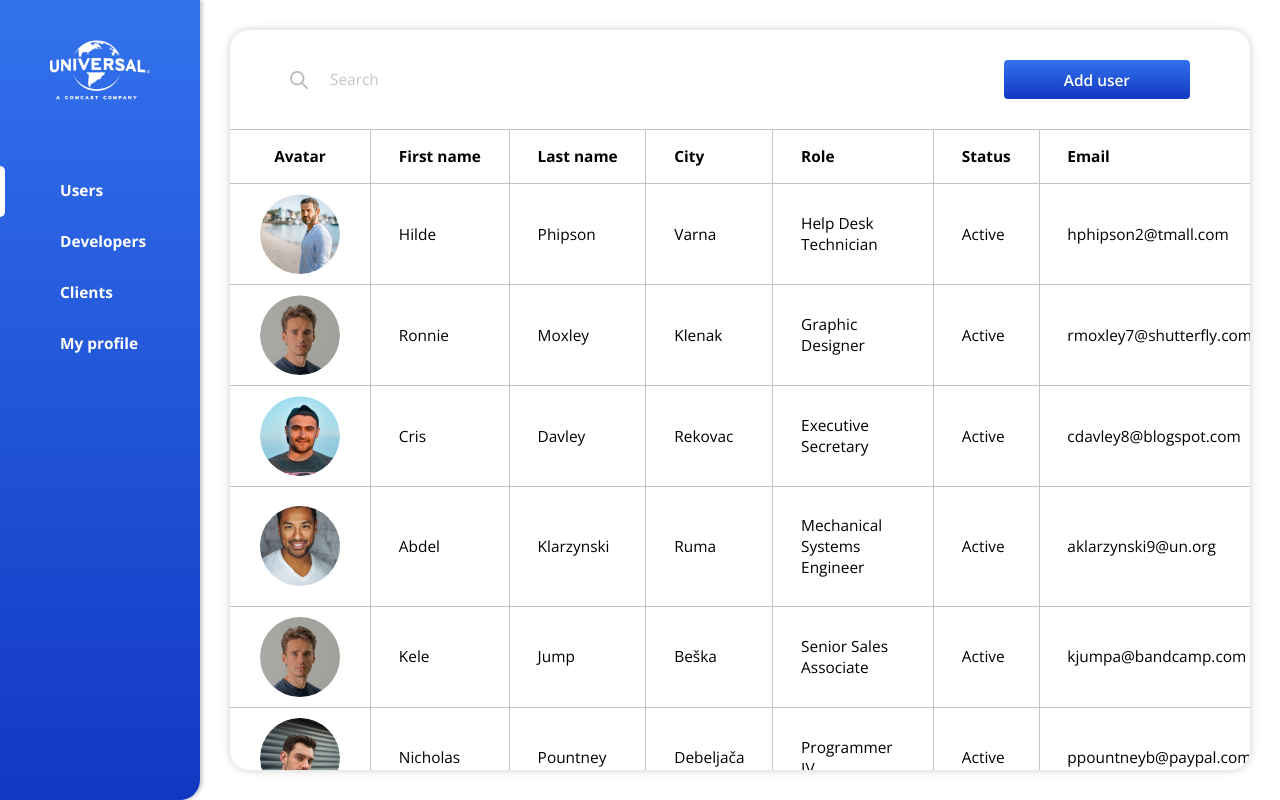
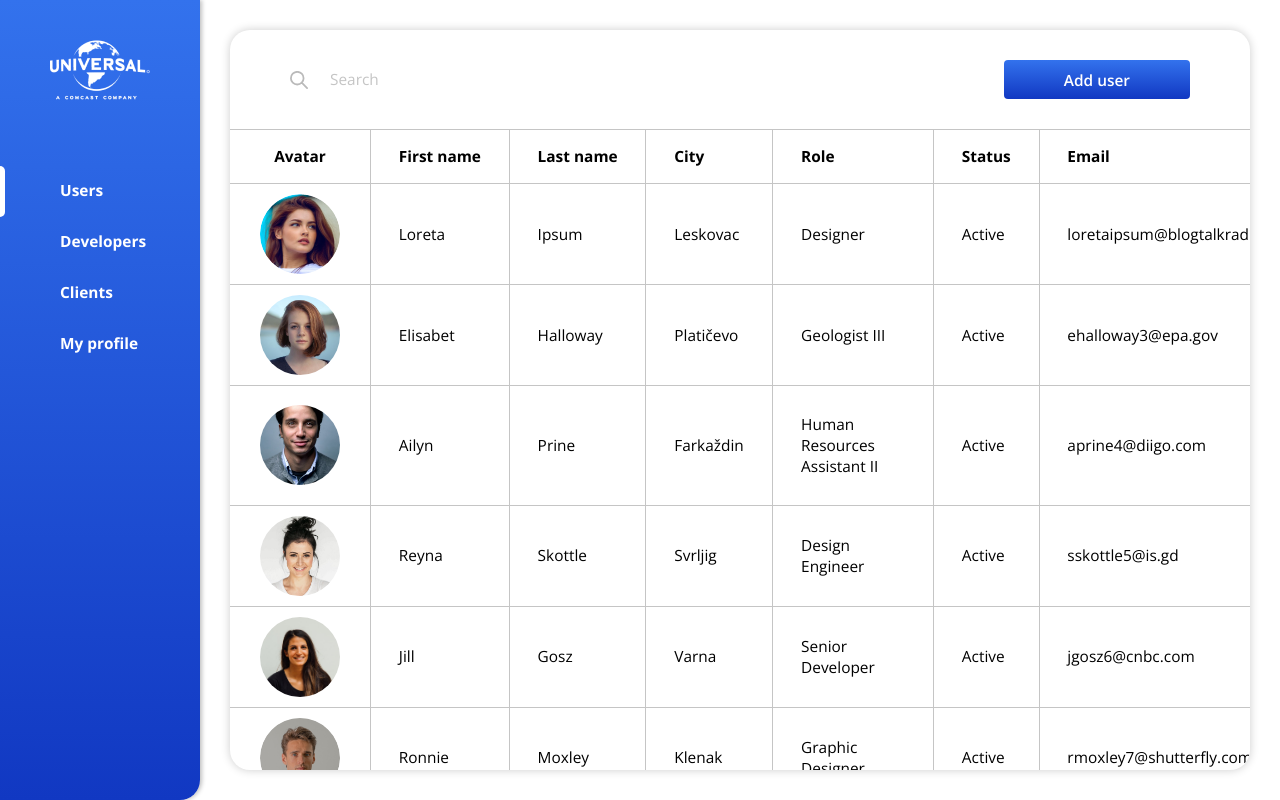
Before and after one commit to MKonkolj/React_Dashboard, a React (Create React App) app: page /users in a window 1280 px wide. Built offline with nearby package versions, Linux system fonts and the light colour scheme; data requests are answered from the project's data file.

Commit message:
upgrade ddidnt work, back to stabilna verzija

```diff
--- a/data/db.json
+++ b/data/db.json
@@ -1,21 +1,89 @@
 {
   "users": [
     {
-      "id": 3,
+      "id": 1,
       "avatar": {
-        "image_path": "./images/profile-images/profile-guy-two.png",
-        "image_alt": "Profile image of Hilde Phipson"
+        "image_path": "./images/profile-images/profile-woman.png",
+        "image_alt": "Profile image of Loreta Ipsum"
       },
-      "first_name": "Hilde",
-      "last_name": "Phipson",
-      "email": "hphipson2@tmall.com",
-      "street": "Steensland",
+      "first_name": "Loreta",
+      "last_name": "Ipsum",
+      "email": "loretaipsum@blogtalkradio.com",
+      "street": "Muir",
+      "city": "Leskovac",
+      "country": "Serbia",
+      "password": "secret",
+      "role": "Designer",
+      "status": "Active",
+      "tekuci_racun": "5108752629866969"
+    },
+    {
+      "id": 4,
+      "avatar": {
+        "image_path": "./images/profile-images/christie-campbell.jpg",
+        "image_alt": "Profile image of Elisabet Halloway"
+      },
+      "first_name": "Elisabet",
+      "last_name": "Halloway",
+      "email": "ehalloway3@epa.gov",
+      "street": "Moulton",
+      "city": "Platičevo",
+      "country": "Serbia",
+      "password": "secret",
+      "role": "Geologist III",
+      "status": "Active",
+      "tekuci_racun": "5108750688051739"
+    },
+    {
+      "id": 5,
+      "avatar": {
+        "image_path": "./images/profile-images/jurica-koletic.jpg",
+        "image_alt": "Profile image of Ailyn Prine"
+      },
+      "first_name": "Ailyn",
+      "last_name": "Prine",
+      "email": "aprine4@diigo.com",
+      "street": "Village",
+      "city": "Farkaždin",
+      "country": "Serbia",
+      "password": "secret",
+      "role": "Human Resources Assistant II",
+      "status": "Active",
+      "tekuci_racun": "5108751762224531"
+    },
+    {
+      "id": 6,
+      "avatar": {
+        "image_path": "./images/profile-images/jake-nackos.jpg",
+        "image_alt": "Profile image of Reyna Skottle"
+      },
+      "first_name": "Reyna",
+      "last_name": "Skottle",
+      "email": "sskottle5@is.gd",
+      "street": "Melby",
+      "city": "Svrljig",
+      "country": "Serbia",
+      "password": "secret",
+      "role": "Design Engineer",
+      "status": "Active",
+      "tekuci_racun": "5108753849393685"
+    },
+    {
+      "id": 7,
+      "avatar": {
+        "image_path": "./images/profile-images/stephanie-liverani.jpg",
+        "image_alt": "Profile image of Jill Gosz"
+      },
+      "first_name": "Jill",
+      "last_name": "Gosz",
+      "email": "jgosz6@cnbc.com",
+      "street": "Prairie Rose",
       "city": "Varna",
       "country": "Serbia",
       "password": "secret",
-      "role": "Help Desk Technician",
+      "role": "Senior Developer",
       "status": "Active",
-      "tekuci_racun": "5108757565033268"
+      "tekuci_racun": "5108758353829982"
     },
     {
       "id": 8,
--- a/src/Components/DeleteModal.js
+++ b/src/Components/DeleteModal.js
@@ -1,5 +1,4 @@
 import React from 'react'
-import { ReactDOM } from 'react'
 
 function DeleteModal({name, id, removeItem, setDeleteModalShow}) {
 
--- a/src/Components/Searchbar.js
+++ b/src/Components/Searchbar.js
@@ -1,9 +1,9 @@
-// This handle is defined in Table.js ==========================
 const searchbar = ({ handleOnChange }) => {
+
   return (
     <div className="top-section">
         <input onChange={handleOnChange} className="searchbar" type="text" placeholder="Search" />
-        <input className="add-user-btn btn-primary" type="submit" value="Add user" id="addUserBtn" />
+        <input className="add-user-btn btn-primary" type="submit" value="Add user" />
     </div>
   )
 }
--- a/src/Components/Table.js
+++ b/src/Components/Table.js
@@ -2,9 +2,11 @@ import Searchbar from "../Components/Searchbar";
 import TableBody from "../Components/TableBody";
 import { useEffect, useState } from "react";
 
-function Table({ url, data, columns, options }) {
+function Table({ url, columns, options }) {
 
   // Set all users initially to be displayed =====================
+
+  const [data, setData] = useState();
   const [searchedData, setSearchedData] = useState();
 
   useEffect(() => {
@@ -30,9 +32,6 @@ function Table({ url, data, columns, options }) {
       }
   }
 
-  // Delete modal ==================================
-  const [deleteIsOpen, setDeleteIsOpen] = useState(false);
-
 
 
   return (
@@ -43,6 +42,7 @@ function Table({ url, data, columns, options }) {
             data={searchedData}
             columns={columns}
             options={options}
+            setData={setData}
         />
       </div>
   )
--- a/src/Components/TableBody.js
+++ b/src/Components/TableBody.js
@@ -2,18 +2,20 @@ import { useEffect, useState } from "react";
 import Loading from "./Loading";
 import DeleteModal from "./DeleteModal";
 
-const TableBody = ({ url, columns, options }) => {
+const TableBody = ({ url, data, columns, options, setData }) => {
 
  // Fetch data
   const [isLoading, setIsLoading] = useState(true);
-  const [data, setData] = useState();
   const [error, setError] = useState(null);
+  const [reRender, setReRender] = useState(true);
 
+  // State for deleteModal
   const [deleteModalShow, setDeleteModalShow] = useState (false);
   const [name, setName] = useState();
   const [id, setId] = useState();
 
-  const [reRender, setReRender] = useState(true);
+  // State for add user modal
+
 
 
   // Initial fetch for all users
@@ -35,7 +37,7 @@ const TableBody = ({ url, columns, options }) => {
         })
     },[url, reRender])
 
-    // function to remote the item after confiramtion from modal
+    // function to remove item after confiramtion from delete modal
     function removeItem(id) {
       fetch(url + "/" + id, {
         method: "DELETE"
@@ -113,6 +115,7 @@ const TableBody = ({ url, columns, options }) => {
           {/* TABLE BODY END */}
         </table>
         )}
+        {/* MODALI */}
         {deleteModalShow && <DeleteModal name={name} id={id} removeItem={removeItem} setDeleteModalShow={setDeleteModalShow}/>}
       </div>
   )
```
Also changed, not shown: src/context.js (added, +16 -0 lines). Lines whose indentation alone changed are shown as unchanged.
